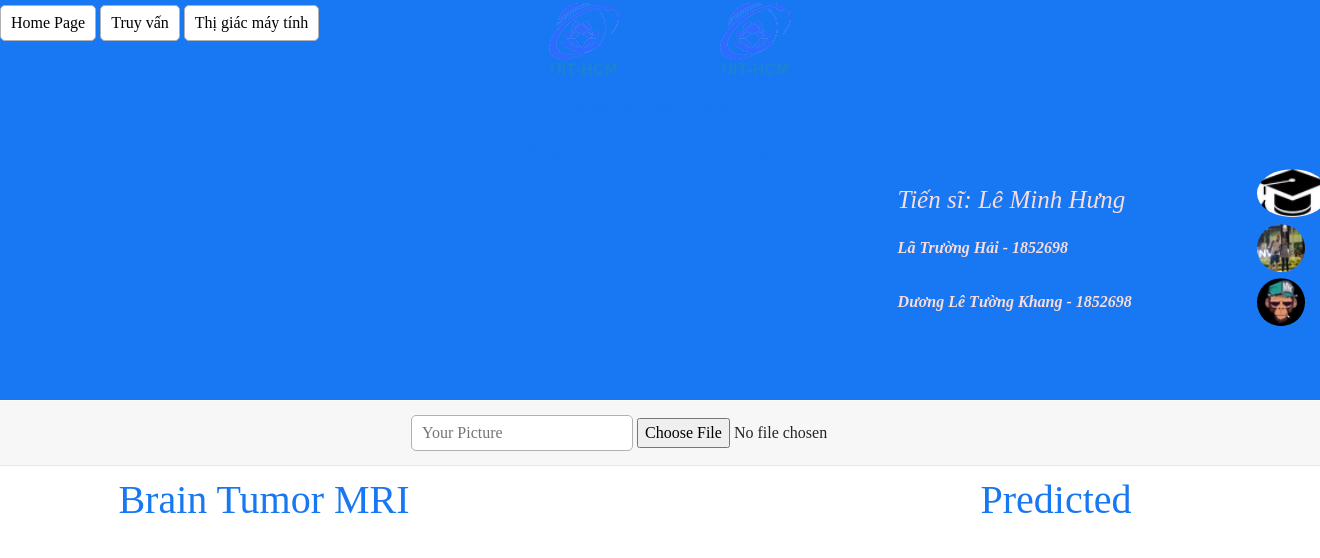
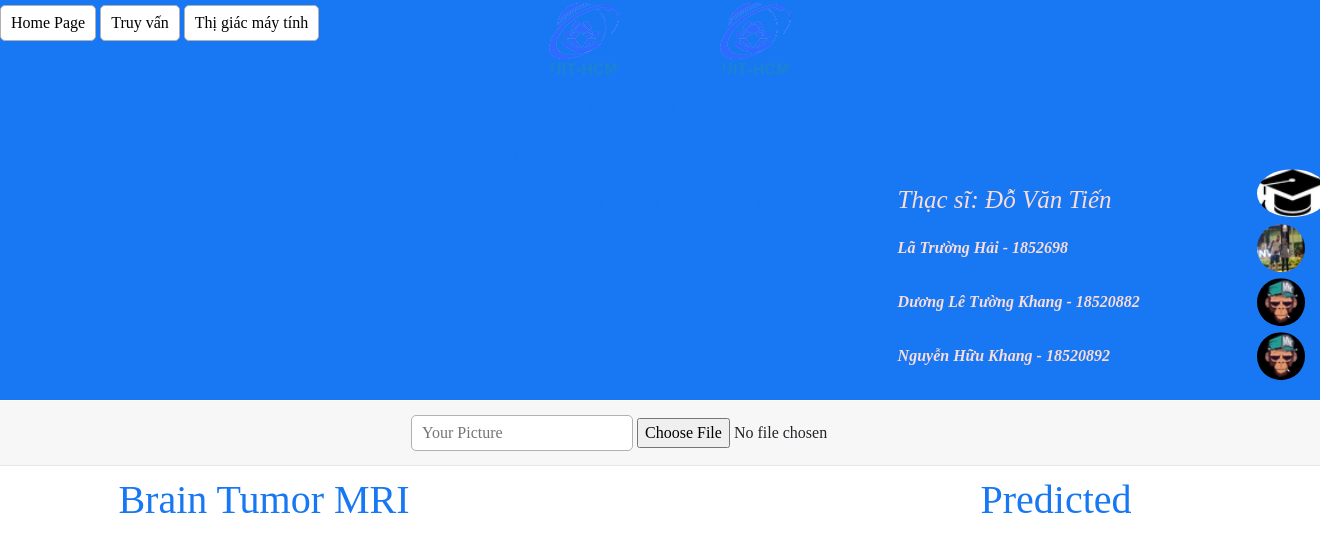
Before and after one commit to latruonghai/Recognition, a Python web app: template app/backend/jinja/templates/CV.html in a window 1320 px wide. Shown: the top 558 px of the page. Run offline with Jinja, Linux system fonts and the light colour scheme; the template is opened without the code that fills it, so the values that code supplies are empty; some libraries are stand-ins or nearby versions.

Commit message:
new commit #6

```diff
--- a/app/backend/jinja/templates/base.html
+++ b/app/backend/jinja/templates/base.html
@@ -93,7 +93,7 @@
 							<div class="avatar flex">
 								<img src="../static/image/inde.png" class="logo-picture">
 							</div>
-							<div id="mentor" class="mentor-name flex"> Tiến sĩ: Lê Minh Hưng</div>
+							<div id="mentor" class="mentor-name flex"> Thạc sĩ: Đỗ Văn Tiến</div>
 						</div>
 						<div class="person" id="student-1 ">
 							<div class="avatar flex">
@@ -105,7 +105,13 @@
 							<div class="avatar flex">
 								<img src="../static/image/khang.jpg" class="logo-picture">
 							</div>
-							<div class="student-name flex"> Dương Lê Tường Khang - 1852698</div>
+							<div class="student-name flex"> Dương Lê Tường Khang - 18520882</div>
+						</div>
+						<div class="person clearfix" id="student-2 ">
+							<div class="avatar flex">
+								<img src="../static/image/khang.jpg" class="logo-picture">
+							</div>
+							<div class="student-name flex"> Nguyễn Hữu Khang -  18520892</div>
 						</div>
 					</div>
 				</div>
```
